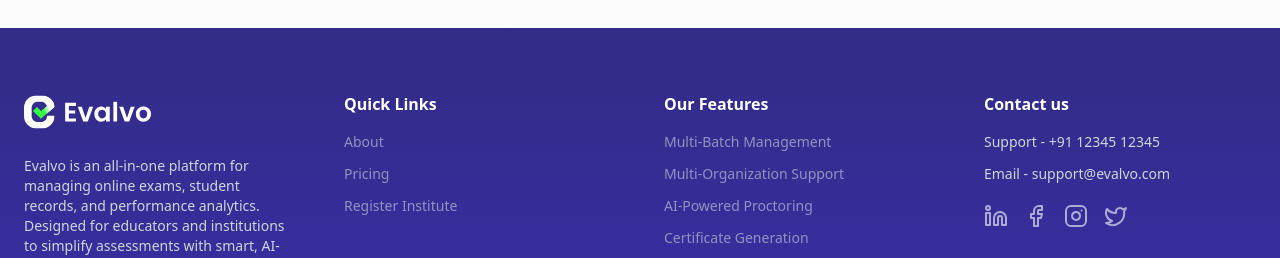
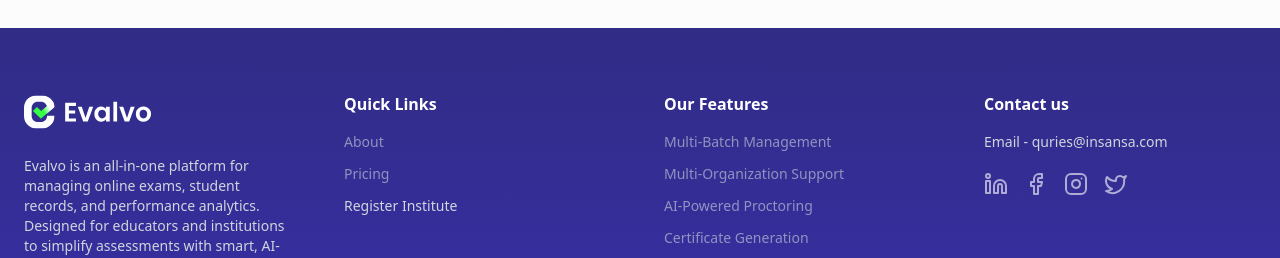
Before and after one commit to InsansaTechnoledge/Test-Series, a React (Vite) app in the folder TestSeries/: page / in a window 1280 px wide. Shown: the part 8720-8978 px from the top of the page. Built offline with nearby package versions, Linux system fonts and the light colour scheme; no server answers.

Commit message:
footer changes and loading component added

```diff
--- a/TestSeries/components/Footer/footer.jsx
+++ b/TestSeries/components/Footer/footer.jsx
@@ -10,9 +10,11 @@ import {
 } from 'lucide-react';
 import logo from "../../assests/Footer/evalvo logo white 4.svg"
 import nameLogo from "../../assests/Footer/Evalvo.svg"
+import { useNavigate } from 'react-router-dom';
 
 
 const Footer = () => {
+  const navigate = useNavigate();
   return (
     <>
 
@@ -45,7 +47,7 @@ const Footer = () => {
           </button>
         </li>
         <li>
-          <button disabled className="hover:text-white disabled:cursor-not-allowed disabled:opacity-60">
+          <button onClick={() => navigate('/institute-registration')} className="hover:text-white disabled:cursor-not-allowed disabled:opacity-60">
             Register Institute
           </button>
         </li>
@@ -88,8 +90,8 @@ const Footer = () => {
     <div>
       <h3 className="text-base font-semibold mb-4">Contact us</h3>
       <ul className="space-y-3 text-sm text-gray-300">
-        <li>Support - +91 12345 12345</li>
-        <li>Email - support@evalvo.com</li>
+        {/* <li>Support - +91 12345 12345</li> */}
+        <li>Email - quries@insansa.com</li>
         <li className="flex gap-4 pt-2 text-white text-lg">
           <button disabled className="hover:text-indigo-400 transition-colors duration-200 disabled:cursor-not-allowed disabled:opacity-60">
             <LinkedinIcon />
```
